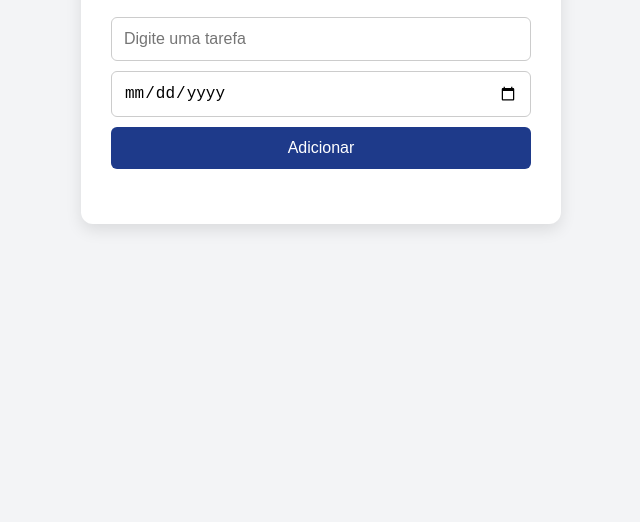
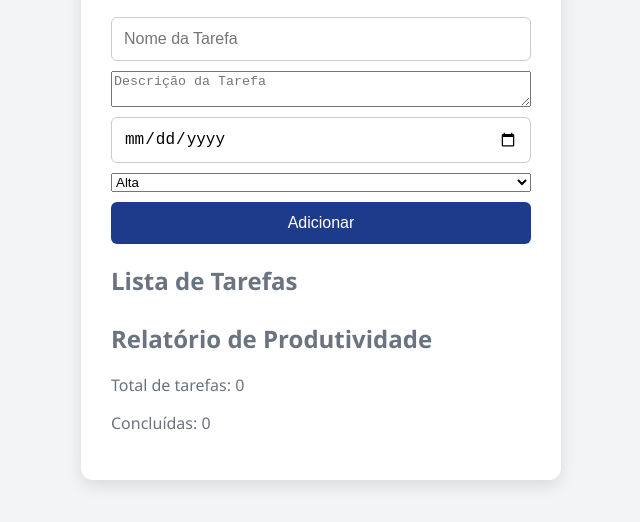
Before and after one commit to Administracao-eficiente/agenda-digital, a plain HTML site: page index.html in a window 1280 px wide. Shown: the part 278-800 px from the top of the page, without its empty margins (319-959 px from the left). Drawn offline with Linux system fonts and the light colour scheme.

Commit message:
Update index.html

```diff
--- a/index.html
+++ b/index.html
@@ -7,29 +7,32 @@
   <link rel="stylesheet" href="style.css" />
 </head>
 <body>
- <div class="container">
-  <img src="logo.png" alt="Logo da Agenda" class="logo" />
-  <h1>Agenda Digital</h1>
+  <div class="container">
+    <img src="logo.png" alt="Logo da Agenda" class="logo" />
+    <h1>Agenda Digital</h1>
 
     <form id="form-tarefa">
-      <input type="text" id="tarefa" placeholder="Digite uma tarefa" required />
+      <input type="text" id="tarefa" placeholder="Nome da Tarefa" required />
+      <textarea id="descricao" placeholder="Descrição da Tarefa"></textarea>
       <input type="date" id="data" required />
+      <select id="prioridade">
+        <option>Alta</option>
+        <option>Média</option>
+        <option>Baixa</option>
+      </select>
       <button type="submit">Adicionar</button>
     </form>
 
+    <h2>Lista de Tarefas</h2>
     <ul id="lista"></ul>
-    <div id="foco">
-  <h2>Modo Foco</h2>
-  <p id="tarefa-foco">Nenhuma tarefa em foco</p>
-  <div id="barra-container">
-    <div id="barra-progresso"></div>
-  </div>
-  <p id="tempo-restante">25:00</p>
-</div>
 
+    <h2>Relatório de Produtividade</h2>
+    <div id="relatorio">
+      <p>Total de tarefas: 0</p>
+      <p>Concluídas: 0</p>
+    </div>
   </div>
 
   <script src="script.js"></script>
 </body>
-
 </html>
```
